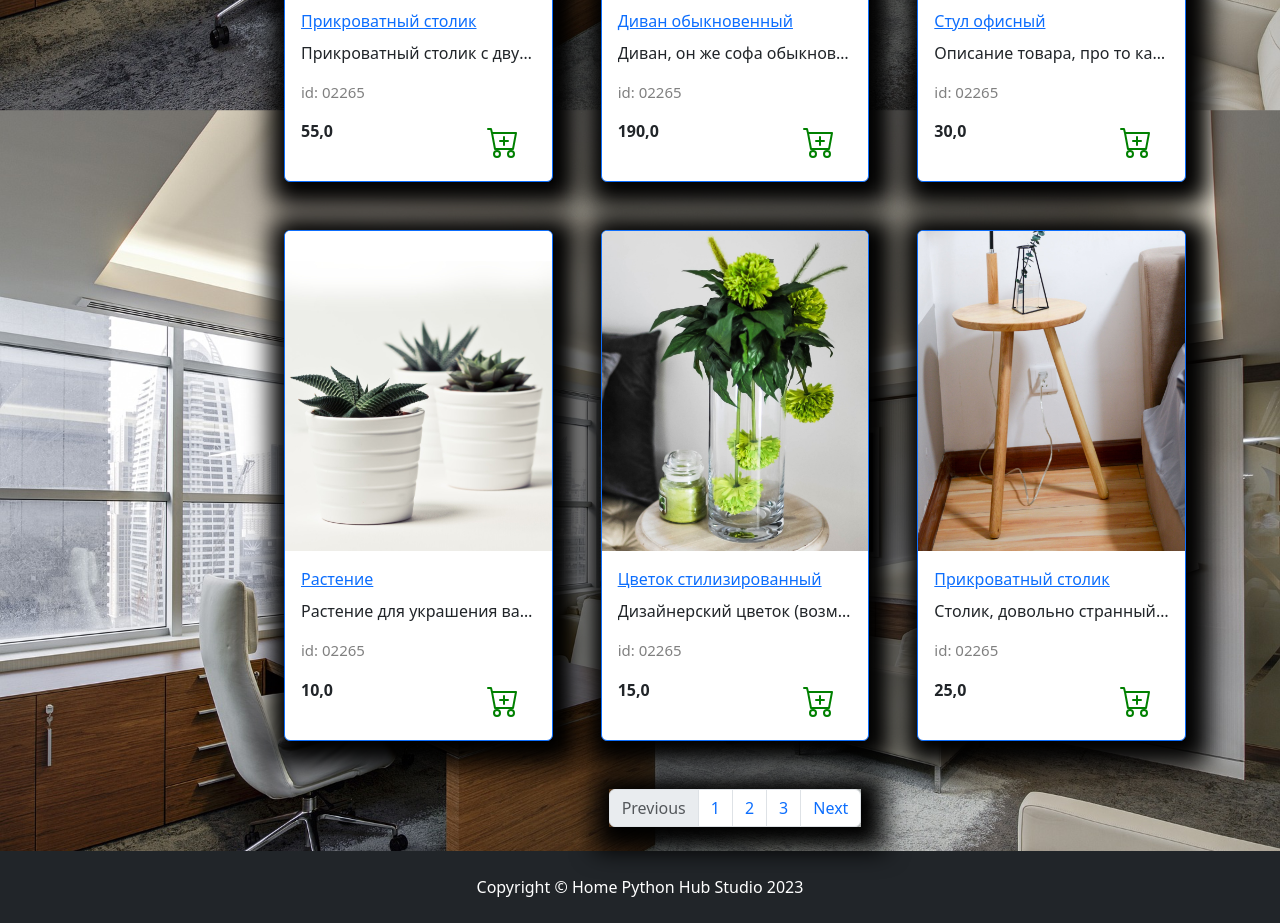
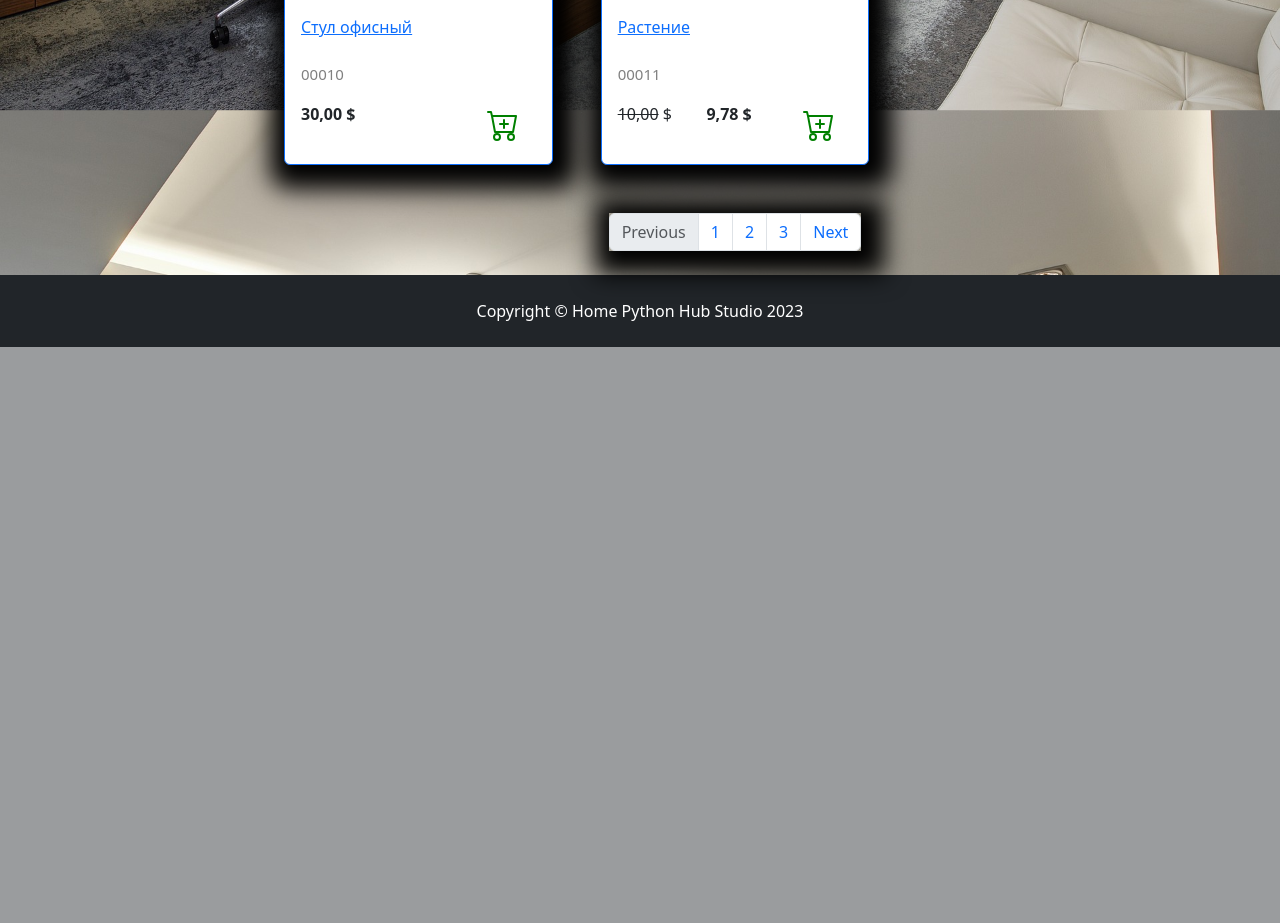
Before and after one commit to RuwatyX/App, a Django app: page /catalog/ in a window 1280 px wide. Shown: the part 1599-2522 px from the top of the page. After the commit the page ends 1946 px from the top, so only its background shows below. Run offline with Django 4.2, Linux system fonts and the light colour scheme; data comes from the database, SQL or seed files in the repository; both versions use the stored data as it was after the commit; some libraries are stand-ins or nearby versions.

Commit message:
Fourth commit

```diff
--- a/app/urls.py
+++ b/app/urls.py
@@ -14,14 +14,20 @@
     1. Import the include() function: from django.urls import include, path
     2. Add a URL to urlpatterns:  path('blog/', include('blog.urls'))
 """
-from tkinter.font import names
 from django.contrib import admin
+from django.conf.urls.static import static
 from django.urls import include, path
+
+from app import settings
 
 
 urlpatterns = [
     path('admin/', admin.site.urls),
     path('', include('main.urls', namespace='main')),
-    path('catalog/', include('goods.urls', namespace='catalog'))
+    path('catalog/', include('goods.urls', namespace='catalog')),
 ]
 # urls.py -> main/urls.py -> main/views.py -> main/index.html -> responce reverse order
+
+if settings.DEBUG:
+        urlpatterns += [path('__debug__/', include('debug_toolbar.urls'))]
+        urlpatterns += static(settings.MEDIA_URL, document_root=settings.MEDIA_ROOT)
--- a/goods/models.py
+++ b/goods/models.py
@@ -19,7 +19,7 @@
 class Products(models.Model):
     # Наследование от базового класса позволяет производить CRUD операции
     # Взаимодейстовать с Django
-    name = models.CharField(max_length=25, unique=True, verbose_name='Название')
+    name = models.CharField(max_length=35, unique=True, verbose_name='Название')
     slug = models.SlugField(unique=True, blank=True, null=True, verbose_name='URL')
     descripton = models.TextField(blank=True, null=True, verbose_name='Описание')
     image = models.ImageField(upload_to='goods.images', blank=True, null=True, verbose_name='Изображение')
@@ -35,3 +35,10 @@
 
     def __str__(self) -> str:
         return self.name
+
+    def display_id(self):
+        return f"{self.id:05}"
+
+    def sell_price(self):
+        return round(self.price * (1 - (self.discount / 100)), 2) \
+        if self.discount else self.price
--- a/goods/templates/goods/catalog.html
+++ b/goods/templates/goods/catalog.html
@@ -76,23 +76,38 @@
   <!-- Карта товара -->
   <div class="col-lg-4 col-md-6 p-4">
     <div class="card border-primary rounded custom-shadow">
-      <img
-        src="{% static product.image %}"
+      {% if product.image %}
+        <img
+          src="{{ product.image.url }}"
+          class="card-img-top"
+          alt="{{product.name}}"
+        />
+      {% else %}
+        <img
+        src="{% static "deps/images/Not found image.png" %}"
         class="card-img-top"
-        alt="..."
-      />
+        alt="{{product.name}}"
+        />
+
+      {% endif %}
       <div class="card-body">
         <a href="../goods/product.html">
           <p class="card-title">{{product.name}}</p>
         </a>
         <p class="card-text text-truncate">
         {{product.description}}</p>
-        <p class="product_id">id: 02265</p>
+        <p class="product_id">{{product.display_id}}</p>
         <div class="d-flex justify-content-between">
-          {% comment %} <p><s>100</s> $</p>
-          <p><strong>90.00 $</strong></p>
-          <span class="badge bg-warning text-dark">Скидка 10.00 %</span> {% endcomment %}
-          <p><strong>{{product.price}}</strong></p>
+          {% if product.discount %}
+            <p><s>{{product.price}}</s> $</p>
+            <p><strong>{{product.sell_price}} $</strong></p>
+            <span class="badge bg-warning text-dark">Скидка {{product.discount}} %</span>
+
+          {% else %}
+            <p><strong>{{product.price}} $</strong></p>
+
+          {% endif %}
+
           <a href="#" class="btn add-to-cart">
             <img
               class="mx-1"
--- /dev/null
+++ b/goods/templatetags/goods_tags.py
@@ -0,0 +1,11 @@
+
+from django import template
+from goods.models import Categories
+
+register = template.Library()
+
+@register.simple_tag()
+def tag_categories():
+    return Categories.objects.all()
+# В Django существует два вида пользовательских тегов
+# Обычные и включающие
--- a/goods/views.py
+++ b/goods/views.py
@@ -1,69 +1,15 @@
 from django.shortcuts import render
+from goods.models import Categories, Products
+
+
 
 def catalog(request):
+
+    goods = Products.objects.all()
+
     context = {
         'title': 'Home - каталог',
-        'goods': [
-        {'image': 'deps/images/goods/set of tea table and three chairs.jpg',
-         'name': 'Чайный столик и три стула',
-         'description': 'Комплект из трёх стульев и дизайнерский столик для гостинной комнаты.',
-         'price': 150.00},
-
-         {'image': 'deps/images/goods/set of tea table and two chairs.jpg',
-         'name': 'Чайный столик и два стула',
-         'description': 'Набор из стола и двух стульев в минималистическом стиле.',
-         'price': 93.00},
-
-         {'image': 'deps/images/goods/double bed.jpg',
-         'name': 'Двухспальная кровать',
-         'description': 'Кровать двухспальная с надголовником и вообще очень ортопедичная.',
-         'price': 670.00},
-
-         {'image': 'deps/images/goods/kitchen table.jpg',
-         'name': 'Кухонный стол с раковиной',
-         'description': 'Кухонный стол для обеда с встроенной раковиной и стульями.',
-         'price': 365.00},
-
-         {'image': 'deps/images/goods/kitchen table 2.jpg',
-         'name': 'Кухонный стол с встройкой',
-         'description': 'Кухонный стол со встроенной плитой и раковиной. Много полок и вообще красивый.',
-         'price': 430.00},
-
-         {'image': 'deps/images/goods/corner sofa.jpg',
-         'name': 'Угловой диван для гостинной',
-         'description': 'Угловой диван, раскладывается в двухспальную кровать, для гостинной и приема гостей самое то!',
-         'price': 610.00},
-
-         {'image': 'deps/images/goods/bedside table.jpg',
-         'name': 'Прикроватный столик',
-         'description': 'Прикроватный столик с двумя выдвижными ящиками (цветок не входит в комплект).',
-         'price': 55.00},
-
-         {'image': 'deps/images/goods/sofa.jpg',
-         'name': 'Диван обыкновенный',
-         'description': 'Диван, он же софа обыкновенная, ничего примечательного для описания.',
-         'price': 190.00},
-
-         {'image': 'deps/images/goods/office chair.jpg',
-         'name': 'Стул офисный',
-         'description': 'Описание товара, про то какой он классный, но это стул, что тут сказать...',
-         'price': 30.00},
-
-         {'image': 'deps/images/goods/plants.jpg',
-         'name': 'Растение',
-         'description': 'Растение для украшения вашего интерьера подарит свежесть и безмятежность обстановке.',
-         'price': 10.00},
-
-         {'image': 'deps/images/goods/flower.jpg',
-         'name': 'Цветок стилизированный',
-         'description': 'Дизайнерский цветок (возможно искусственный) для украшения интерьера.',
-         'price': 15.00},
-
-         {'image': 'deps/images/goods/strange table.jpg',
-         'name': 'Прикроватный столик',
-         'description': 'Столик, довольно странный на вид, но подходит для размещения рядом с кроватью.',
-         'price': 25.00},
-        ]
+        'goods': goods
     }
     return render(request, 'goods/catalog.html', context)
 
--- a/main/templates/main/base.html
+++ b/main/templates/main/base.html
@@ -1,4 +1,5 @@
 {% load static %}
+{% load goods_tags %}
 
 
 <!DOCTYPE html>
@@ -87,6 +88,7 @@
                             height="16">
                     </button>
                     <ul class="dropdown-menu bg-dark" data-bs-theme="dark">
+                        {% tag_categories as categories %}
                         {% for category in categories %}
                         <li><a class="dropdown-item text-white" href="{% url "catalog:index" %}">{{category.name}}</a></li>
                         {% endfor %}
--- a/main/urls.py
+++ b/main/urls.py
@@ -2,7 +2,7 @@
 from main import views
 
 
-app_name = 'main'
+app_name = 'main' # namespace из app/urls.py
 
 urlpatterns = [
     path('', views.index, name='index'), # name необходимо указать чтобы затем использовать в шаблонах
--- a/main/views.py
+++ b/main/views.py
@@ -4,12 +4,10 @@
 
 
 def index(request): # представления или контроллеры
-    categories = Categories.objects.all()
 
     context = {
         'title': 'Home - Главная',
         'content': 'Магазин мебели HOME',
-        'categories': categories
         }
     return render(request, 'main/index.html', context) # так как в templates будет искать автоматически. поэтому main/index.html, весь context передается через render в html
 
```
Also changed, not shown: app/settings.py (+17 -0 lines), db.sqlite3, goods/migrations/0002_alter_products_name.py (added), goods/templatetags/__init__.py (added).
